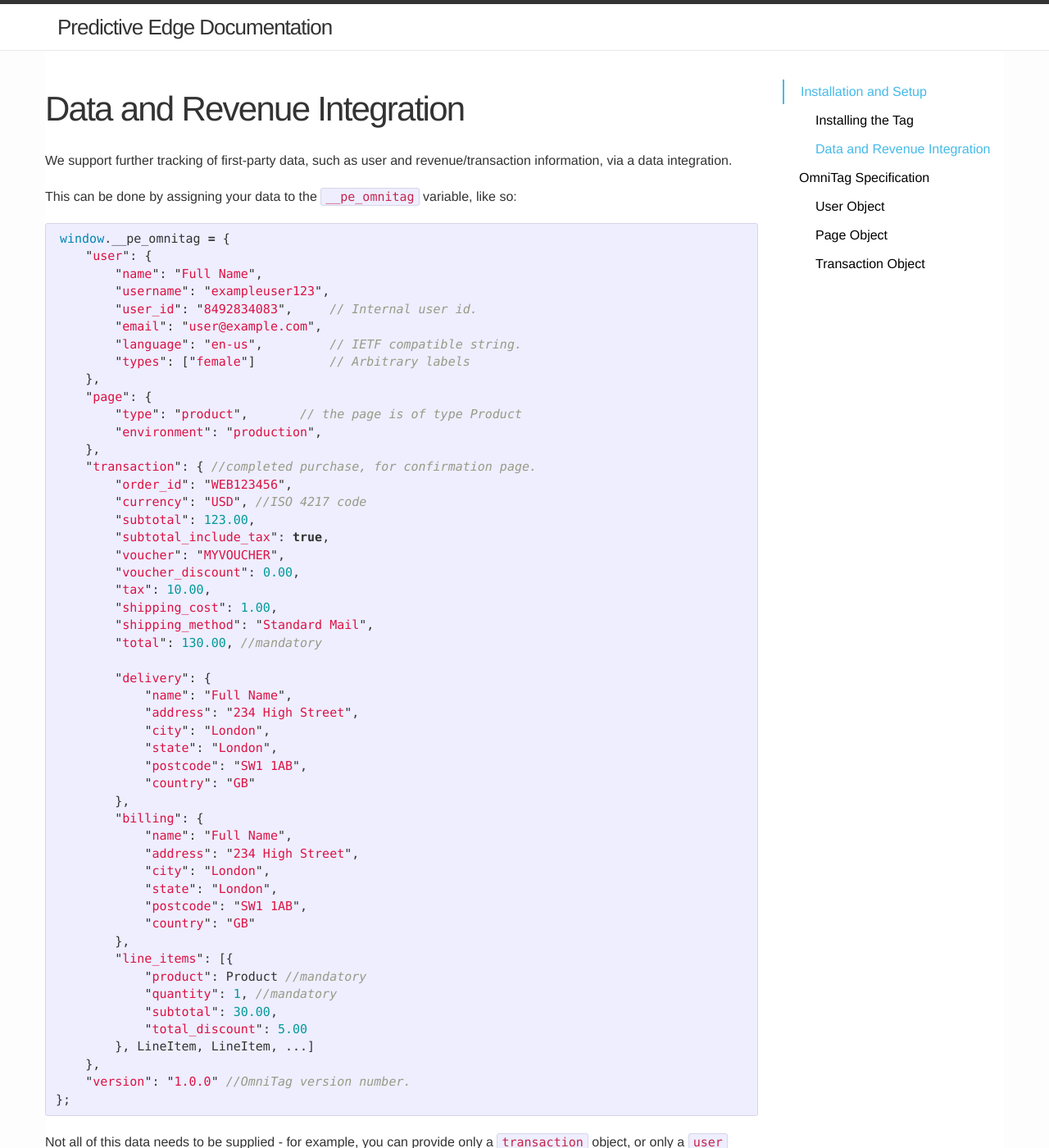
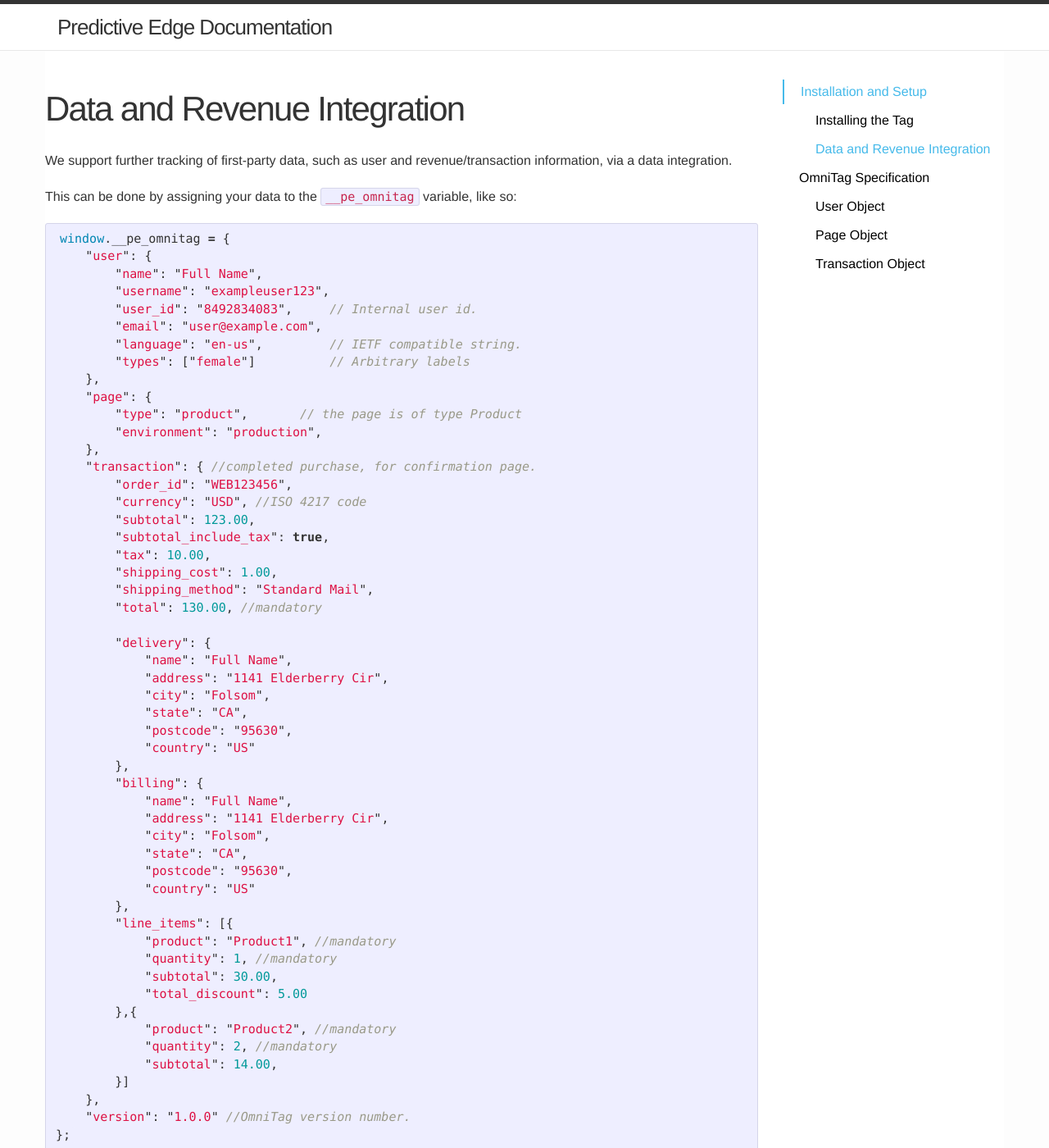
Before and after one commit to predictive-edge/predictive-edge.github.io, a Jekyll site: the page built from docs/installation/data.md, in a window 1280 px wide and 1400 px high. Shown: the whole window at 82% size. Built offline with Jekyll 4.4.1, drawn with Linux system fonts in a browser that asks for light colours; nearby versions of some CDN libraries.

Commit message:
yet more small edits

```diff
--- a/docs/installation/data.md
+++ b/docs/installation/data.md
@@ -28,8 +28,6 @@ window.__pe_omnitag = {
         "currency": "USD", //ISO 4217 code
         "subtotal": 123.00,
         "subtotal_include_tax": true,
-        "voucher": "MYVOUCHER",
-        "voucher_discount": 0.00,
         "tax": 10.00,
         "shipping_cost": 1.00,
         "shipping_method": "Standard Mail",
@@ -37,26 +35,30 @@ window.__pe_omnitag = {
 
         "delivery": {
             "name": "Full Name",
-            "address": "234 High Street",
-            "city": "London",
-            "state": "London",
-            "postcode": "SW1 1AB",
-            "country": "GB"
+            "address": "1141 Elderberry Cir",
+            "city": "Folsom",
+            "state": "CA",
+            "postcode": "95630",
+            "country": "US"
         },
         "billing": {
             "name": "Full Name",
-            "address": "234 High Street",
-            "city": "London",
-            "state": "London",
-            "postcode": "SW1 1AB",
-            "country": "GB"
+            "address": "1141 Elderberry Cir",
+            "city": "Folsom",
+            "state": "CA",
+            "postcode": "95630",
+            "country": "US"
         },
         "line_items": [{
-            "product": Product //mandatory
+            "product": "Product1", //mandatory
             "quantity": 1, //mandatory
             "subtotal": 30.00,
             "total_discount": 5.00
-        }, LineItem, LineItem, ...]
+        },{
+            "product": "Product2", //mandatory
+            "quantity": 2, //mandatory
+            "subtotal": 14.00,
+        }]
     },
     "version": "1.0.0" //OmniTag version number.
 };
```
